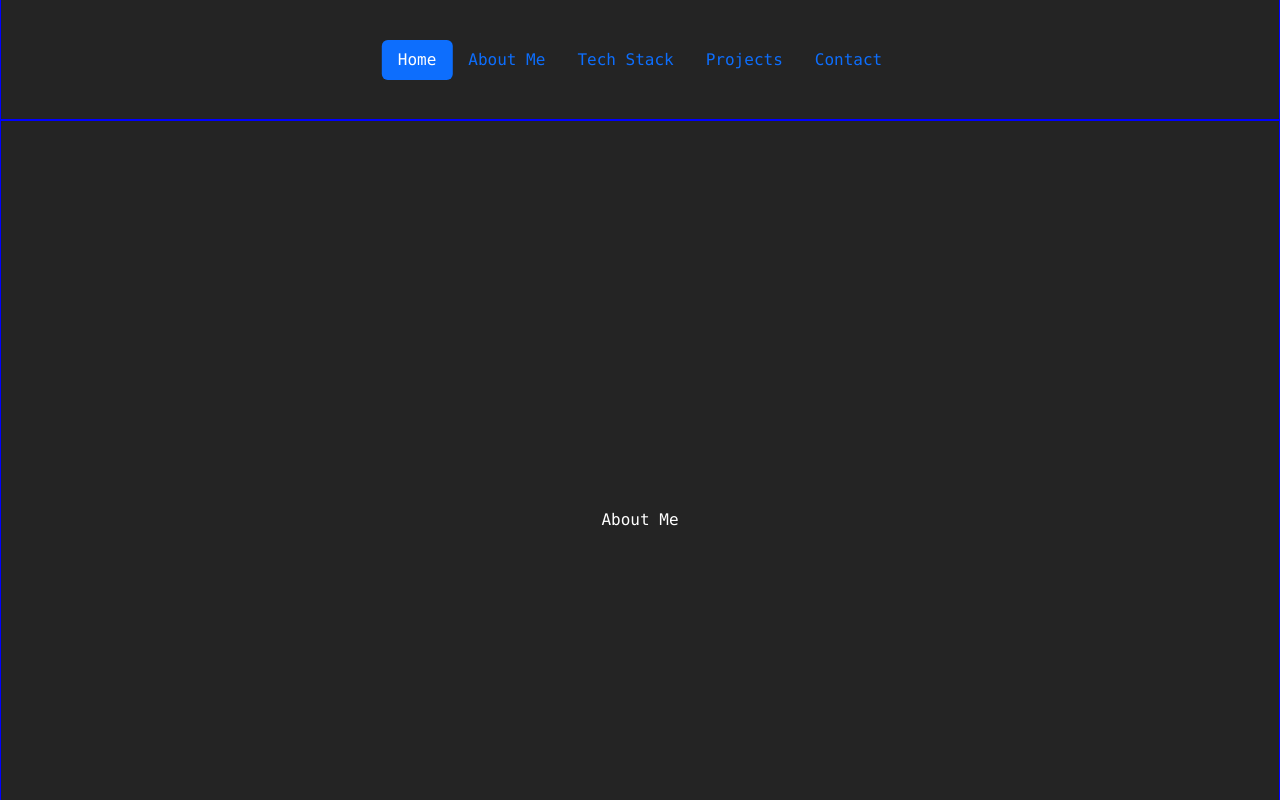
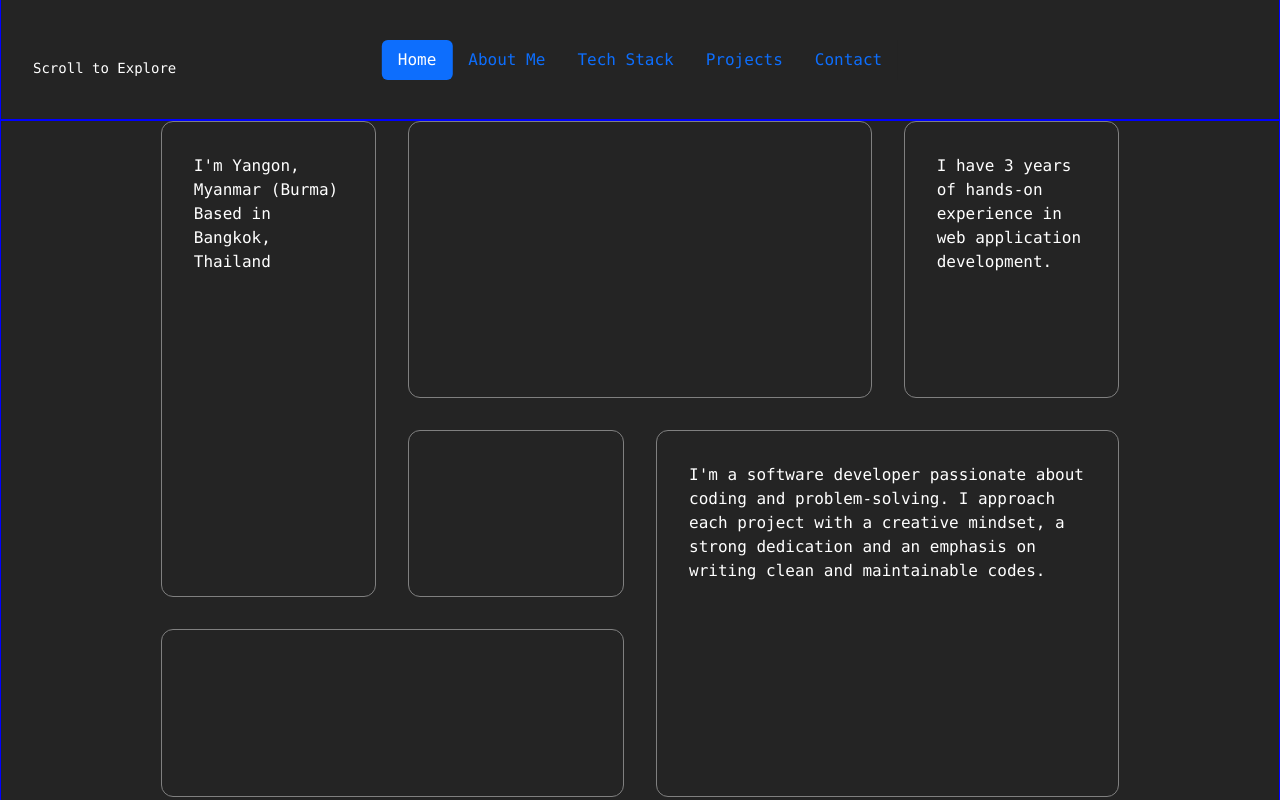
Before and after one commit to DevJhom/portfolio, a Vue app: page / in a window 1280 px wide. Shown: the part 680-1480 px from the top of the page. Built offline with nearby package versions, Linux system fonts and the light colour scheme.

Commit message:
add grid system for about me section

```diff
--- a/src/components/MainPage.vue
+++ b/src/components/MainPage.vue
@@ -1,7 +1,19 @@
 <script setup lang="ts">
-import { ref, onMounted, onUnmounted } from 'vue';
+import { ref, onMounted, onUnmounted, computed, watch, reactive } from 'vue';
 import NavBar from '@components/NavBar.vue';
 
+const sections = ref([
+    { id: 'home', label: 'Home' },
+    { id: 'about-me', label: 'About Me' },
+    { id: 'tech-stack', label: 'Tech Stack' },
+    { id: 'projects', label: 'Projects' },
+    { id: 'contact', label: 'Contact' },
+]);
+
+const activeSection = ref('home');
+const hideScrollToExplore = computed(() => activeSection.value == 'home');
+
+// Typing "I'm a Software Developer."
 const isTyping = ref(false);
 
 setTimeout(() => {
@@ -12,14 +24,22 @@ setTimeout(() => {
     isTyping.value = false;
 }, 3000)
 
-const sections = ref([
-    { id: 'home', label: 'Home' },
-    { id: 'about-me', label: 'About Me' },
-    { id: 'tech-stack', label: 'Tech Stack' },
-    { id: 'projects', label: 'Projects' },
-    { id: 'contact', label: 'Contact' },
-]);
-const activeSection = ref('home');
+// Typing "Keep Calm and Code On."
+const typeKeepCalm = reactive({
+    isTyping: false,
+    isAlreadyTyped: false
+});
+
+watch(activeSection, (newSection) => {
+    if (newSection == 'projects' && !typeKeepCalm.isAlreadyTyped) {
+        typeKeepCalm.isTyping = true;
+        setTimeout(() => {
+            typeKeepCalm.isTyping = false;
+            typeKeepCalm.isAlreadyTyped = true;
+        }, 2000)
+    }
+});
+
 let observer: IntersectionObserver;
 
 onMounted(() => {
@@ -56,9 +76,10 @@ onUnmounted(() => {
 <template>
     <div class="my-container">
         <NavBar :active-section="activeSection"/>
-        <div class="logo animate-on-hover">
-            DevJhom
-        </div>
+        <h5 class="logo animate-on-hover">
+            <a href="#home"> DevJhom </a>
+        </h5>
+        <!-- HOME -->
         <div id="home">
             <section>
                 <h1 class="animate-on-hover">
@@ -67,26 +88,58 @@ onUnmounted(() => {
                 <div :class="{typewriter: isTyping}" class="animate-on-hover">
                     <h2>I'm a Software Developer.</h2>
                 </div>
+                <Transition name="fade">
+                    <small v-if="hideScrollToExplore" class="scroll-to-explore animate-on-hover">
+                        <a href="#about-me"> Scroll to Explore </a>
+                    </small>
+                </Transition>
             </section>
         </div>
+        <!-- ABOUT ME -->
         <div id="about-me">
             <section>
-                About Me
+                <div class="grid-container">
+                    <div class="grid-item my-location">
+                        <span>
+                            I'm Yangon, Myanmar (Burma)
+                        </span>
+                        <span>
+                            Based in Bangkok, Thailand
+                        </span>
+                    </div>
+                    <div class="grid-item">
+                    </div>
+                    <div class="grid-item">
+                        I have 3 years of hands-on experience in web application development.
+                    </div>
+                    <div class="grid-item">
+                    </div>
+                    <div class="grid-item">
+                        I'm a software developer passionate about coding and problem-solving. I approach each project with a creative mindset, a strong dedication and an emphasis on writing clean and maintainable codes.
+                    </div>
+                    <div class="grid-item">
+                    </div>
+                </div>
             </section>
         </div>
+        <!-- TECH STACK -->
         <div id="tech-stack">
             <section>
                 Tech Stack
             </section>
         </div>
-        <div class="keep-calm">
-            Keep Calm and Code On.
-        </div>
+        <!-- PROJECTS -->
         <div id="projects">
             <section>
+                <div class="keep-calm">
+                    <div v-if="typeKeepCalm.isTyping || typeKeepCalm.isAlreadyTyped" :class="{typewriter: typeKeepCalm.isTyping}" class="animate-on-hover">
+                        <h2>Keep Calm and Code On.</h2>
+                    </div>
+                </div>
                 Projects
             </section>
         </div>
+        <!-- CONTACT -->
         <div id="contact">
             <section>
                 Contact
@@ -97,6 +150,7 @@ onUnmounted(() => {
 
 <style scoped lang="scss">
 section {
+    position: relative;
     border: 1px solid blue;
     width: 100vw;
     height: 100vh;
@@ -123,11 +177,38 @@ section {
     position: fixed;
     margin-left: 2rem;
     margin-top: 2rem;
+    z-index: 99;
+    cursor: pointer;
+}
+
+.scroll-to-explore {
+    position: absolute;
+    bottom: 5%;
+    left: 2rem;
     cursor: pointer;
 }
 
 .keep-calm {
     height: 50vh;
+    display: flex;
+    justify-content: center;
+    align-items: center;
+}
+
+.my-location {
+    display: flex;
+    flex-direction: column;
+}
+
+// Transition
+.fade-enter-active,
+.fade-leave-active {
+  transition: opacity 0.5s ease;
+}
+
+.fade-enter-from,
+.fade-leave-to {
+  opacity: 0;
 }
 
 // Typing animation
@@ -135,7 +216,6 @@ section {
     overflow: hidden;
     border-right: .15em solid blue;
     white-space: nowrap;
-    margin: 0 auto;
     animation:
         typing 2s steps(20, end),
         blink-caret .5s step-end infinite;
@@ -152,4 +232,67 @@ section {
     to { border-color: transparent }
 }
 
+// About Me
+.grid-container {
+    display: grid;
+    grid-template-columns: repeat(4, 1fr);
+    grid-template-rows: auto auto auto auto;
+    gap: 2rem;
+    width: 75%;
+    height: 100%;
+}
+
+.grid-item {
+    border: 1px solid gray;
+    border-radius: 12px;
+    padding: 2rem;
+    transition: transform 0.3s ease;
+}
+
+.grid-item:hover {
+    border: 1px solid blue;
+    transform: scale(1.04);
+}
+
+.grid-item:nth-child(1) {
+    grid-column: 1 / span 1;
+    grid-row: 1 / span 2;
+}
+
+.grid-item:nth-child(2) {
+    grid-column: 2 / span 2;
+    grid-row: 1 / span 1;
+}
+
+.grid-item:nth-child(3) {
+    grid-column: 4 / span 1;
+    grid-row: 1 / span 1;
+}
+
+.grid-item:nth-child(4) {
+    grid-column: 2 / span 1;
+    grid-row: 2 / span 1;
+}
+
+.grid-item:nth-child(5) {
+    grid-column: 3 / span 2;
+    grid-row: 2 / span 2;
+}
+
+.grid-item:nth-child(6) {
+    grid-column: 1 / span 2;
+    grid-row: 3 / span 1;
+}
+
+@media (max-width: 768px) {
+    .grid-container {
+        grid-template-columns: 1fr;
+        grid-template-rows: auto;
+    }
+    .grid-item {
+        grid-column: 1 / span 1 !important;
+        grid-row: auto !important;
+    }
+}
+
 </style>
--- a/src/components/NavBar.vue
+++ b/src/components/NavBar.vue
@@ -45,6 +45,8 @@ const setActive = (sectionId: string) => {
     position: fixed;
     bottom: 5%;
     left: 50%;
+    z-index: 98;
+    background-color: #242424;
     transform: translateX(-50%);
 }
 </style>
--- a/src/scss/main.scss
+++ b/src/scss/main.scss
@@ -17,6 +17,11 @@ body {
   color: white;
 }
 
+a {
+  text-decoration: none;
+  color: white;
+}
+
 #app {
   margin: 0 auto;
 }
```
